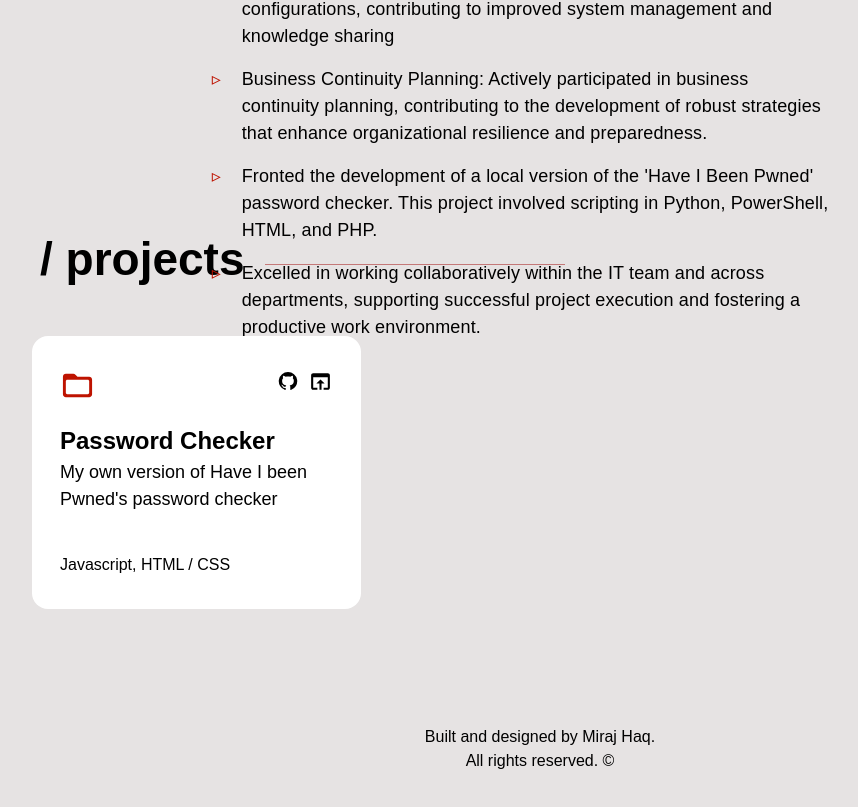
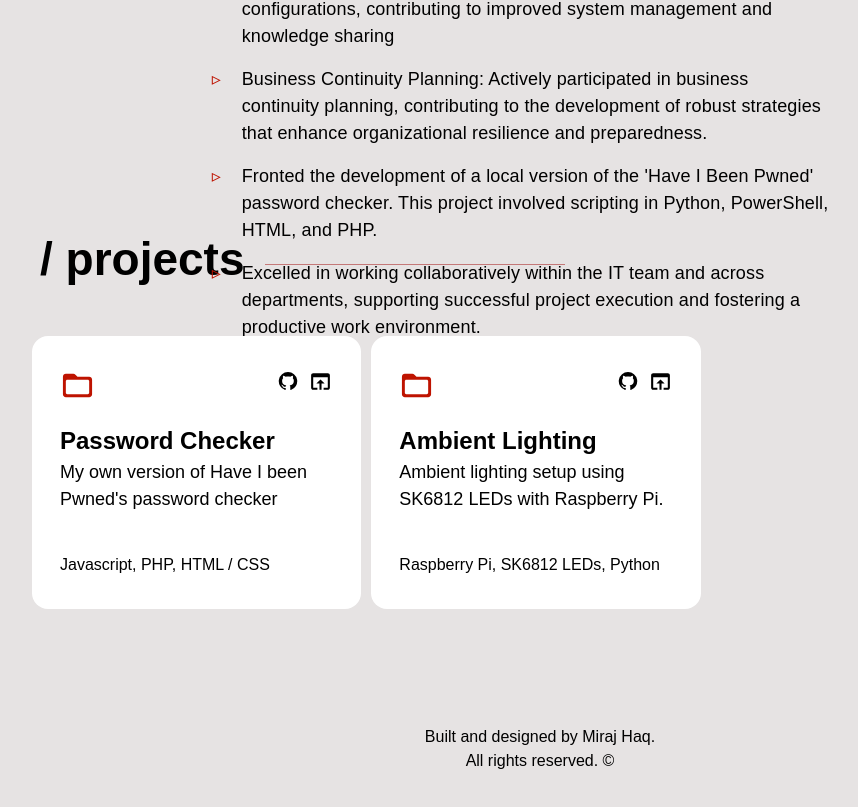
Before and after one commit to mirajhaq/Miraj, a React (Create React App) app: page / in a window 1280 px wide. Shown: the part 893-1700 px from the top of the page, without its empty margins (100-958 px from the left). Built offline with nearby package versions, Linux system fonts and the light colour scheme; a web font is replaced by a local one.

Commit message:
Update Projects.js

```diff
--- a/src/components/Projects.js
+++ b/src/components/Projects.js
@@ -1,39 +1,25 @@
 import React from "react";
+import { Link } from "react-router-dom";
 import "../styles/Projects.css";
 import FolderOpenRoundedIcon from "@mui/icons-material/FolderOpenRounded";
 import FadeInSection from "./FadeInSection";
-// import "react-responsive-carousel/lib/styles/carousel.min.css"; // requires a loader
-// import Carousel from "react-bootstrap/Carousel";
 import ExternalLinks from "./ExternalLinks";
 
-
 class Projects extends React.Component {
-  constructor() {
-    super();
-    this.state = {
-      expanded: true,
-      activeKey: "1"
-    };
-    this.handleSelect = this.handleSelect.bind(this);
-  }
-
-  handleSelect(eventKey) {
-    this.setState({
-      activeKey: eventKey
-    });
-  }
-
   render() {
-
     const projects = {
       "Password Checker": {
-        desc:
-          "My own version of Have I been Pwned's password checker",
-        techStack: "Javascript, HTML / CSS",
+        desc: "My own version of Have I been Pwned's password checker",
+        techStack: "Javascript, PHP, HTML / CSS",
         link: "https://github.com/mirajhaq/Password-Checker",
         open: "https://passwordcheckerapp.azurewebsites.net/"
+      },
+      "Ambient Lighting": {
+        desc: "Ambient lighting setup using SK6812 LEDs with Raspberry Pi.",
+        techStack: "Raspberry Pi, SK6812 LEDs, Python",
+        link: "https://github.com/mirajhaq/Ambient-Lighting",
+        open: "https://ambientlighting.example.com/" // Example URL, replace with your actual link
       }
-
     };
 
     return (
@@ -48,19 +34,19 @@ class Projects extends React.Component {
                 <li className="projects-card">
                   <div className="card-header">
                     <div className="folder-icon">
-                      <FolderOpenRoundedIcon
-                        style={{ fontSize: 35 }}
-                      ></FolderOpenRoundedIcon>
+                      <FolderOpenRoundedIcon style={{ fontSize: 35 }}></FolderOpenRoundedIcon>
                     </div>
                     <ExternalLinks
                       githubLink={projects[key]["link"]}
                       openLink={projects[key]["open"]}
-                    ></ExternalLinks>
+                    />
                   </div>
 
-                  <div className="card-title" style={{ color: 'var(--lightest-slate)'}}>
-  {key}
-</div>
+                  <Link to={`/projects/${key}`} className="card-title-link">
+                    <div className="card-title" style={{ color: "var(--lightest-slate)" }}>
+                      {key}
+                    </div>
+                  </Link>
 
                   <div className="card-desc">{projects[key]["desc"]}</div>
                   <div className="card-tech">{projects[key]["techStack"]}</div>
@@ -70,6 +56,7 @@ class Projects extends React.Component {
           </ul>
         </div>
       </div>
+
     );
   }
 }
```
